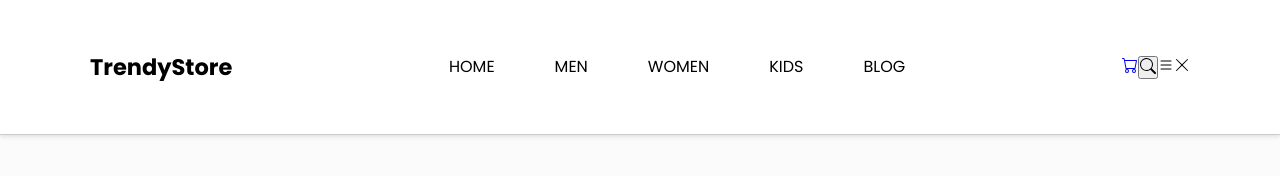
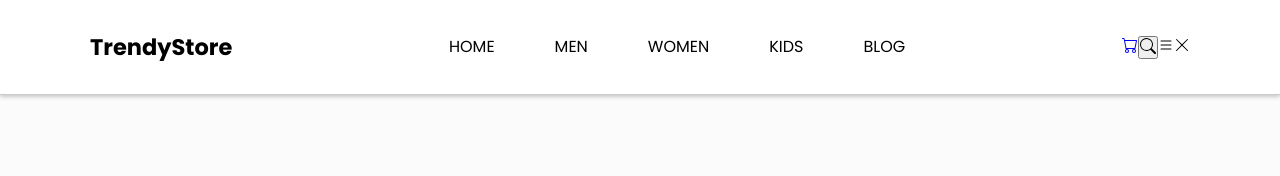
Before and after one commit to Devongaki/Threadsco, a plain HTML site: page index.html in a window 1280 px wide. Drawn offline with Linux system fonts and the light colour scheme.

Commit message:
Update index.css

```diff
--- a/css/index.css
+++ b/css/index.css
@@ -58,13 +58,20 @@ a{
 /* Logo styles */
 
 nav{
-    width: 100vw;
-    padding: 20px;
+    display: block;
+    width: 100%;
+    padding: 0px 20px;
     background-color: #fff;
-    box-shadow: 0 2px 4px rgba(0, 0, 0, 0.1);
+    box-shadow: 0 2px 4px rgba(0, 0, 0, 0.2);
     border-bottom: 1px solid #ccc;
     line-height: 20px;
     text-align: center;
+    position: fixed;
+    left: 0;
+    top: 0;
+    right: 0;
+    z-index: 1000;
+
 }
 
 .navbar{
```
